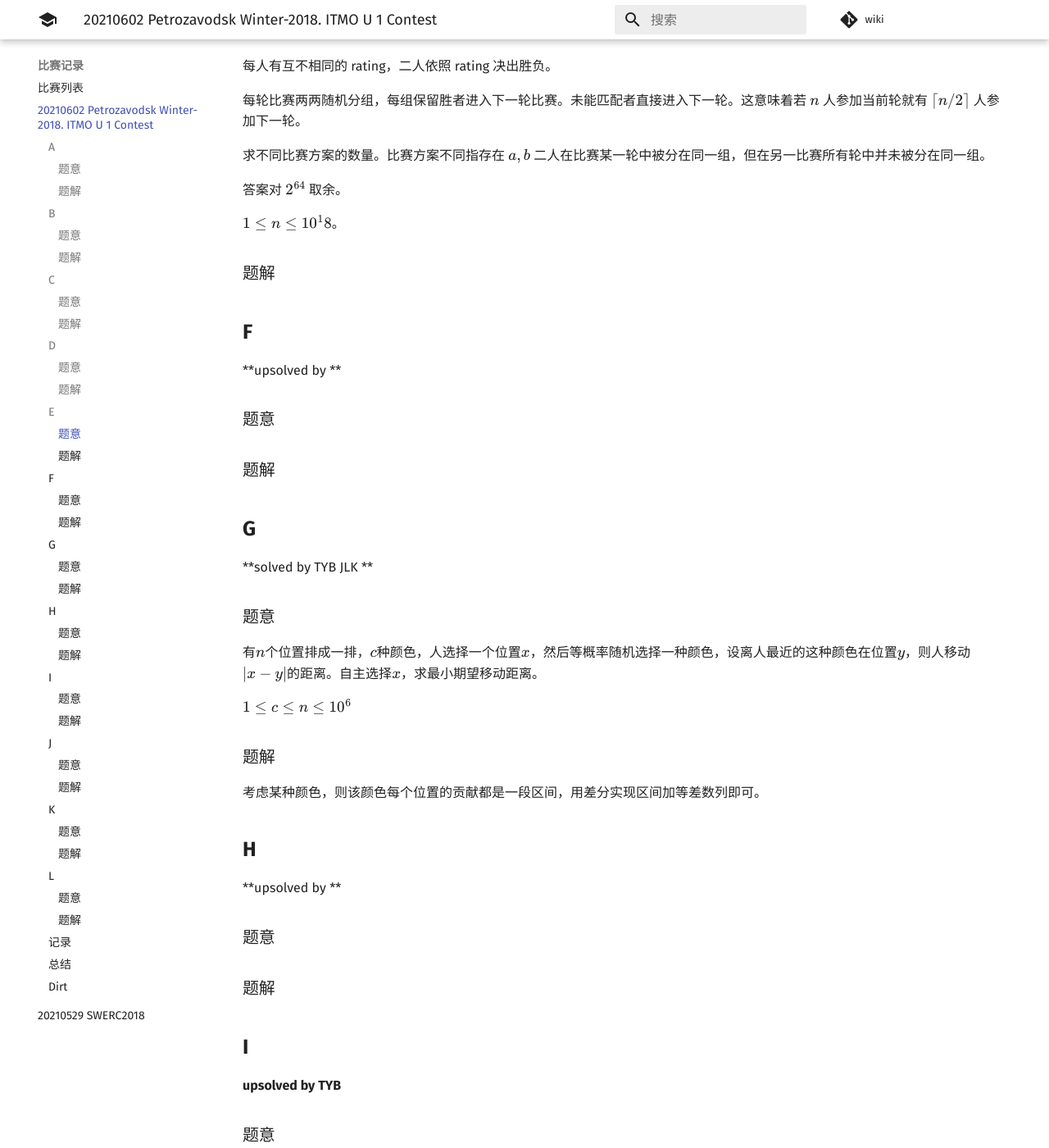
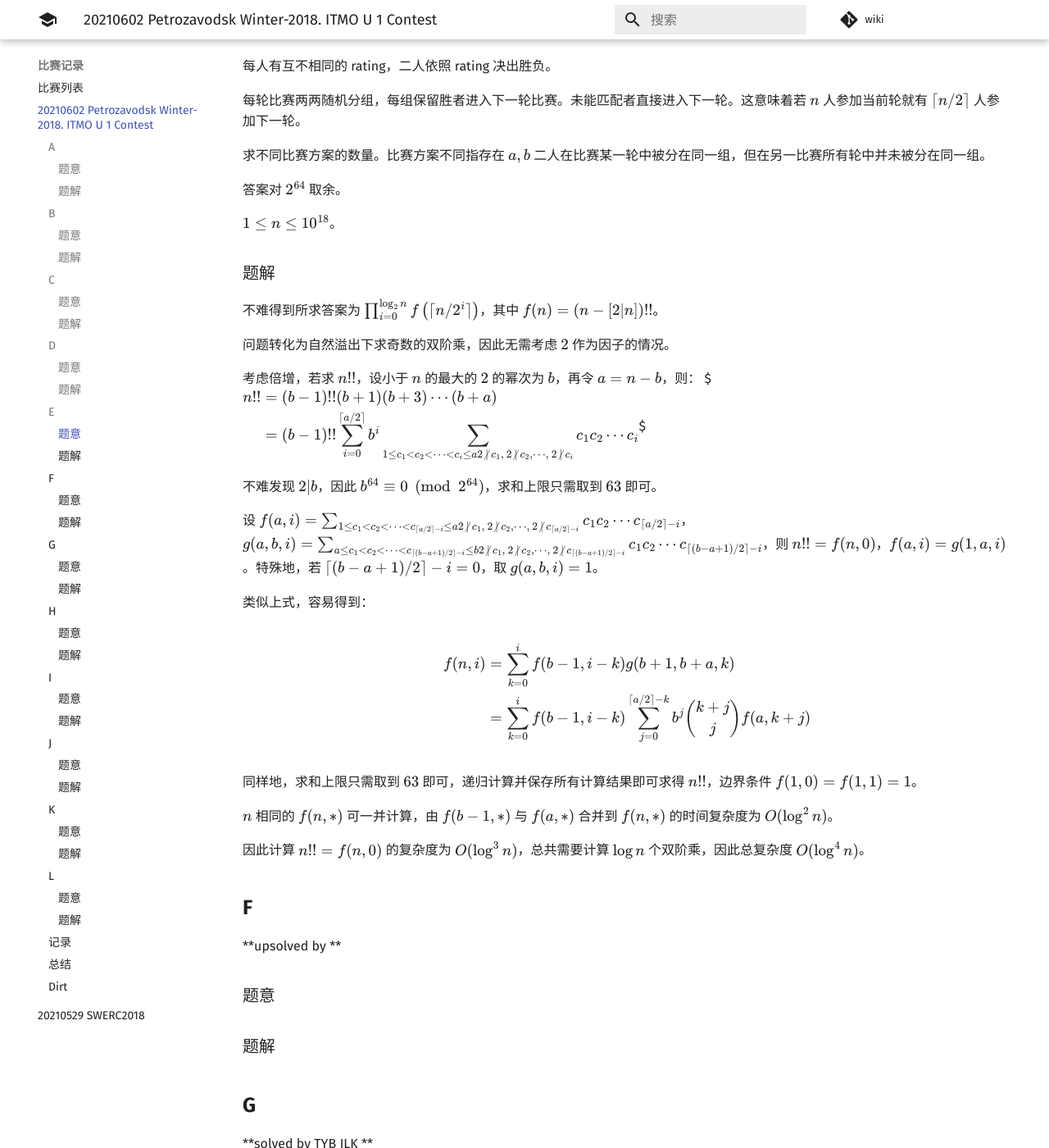
Before and after one commit to PoorMath/PoorMath.github.io, an MkDocs documentation site: the page built from docs/contest/20210602 Petrozavodsk Winter-2018. ITMO U 1 Contest.md, in a window 1280 px wide and 1400 px high, scrolled down 2300 px. Shown: the whole window at 82% size. Built offline with MkDocs 1.6.1 and Material for MkDocs 9.7.7, drawn with Linux system fonts in a browser that asks for light colours; comment, search, counter and statistics services are not loaded.

Commit message:
Update 20210602 Petrozavodsk Winter-2018. ITMO U 1 Contest.md

```diff
--- a/docs/contest/20210602 Petrozavodsk Winter-2018. ITMO U 1 Contest.md
+++ b/docs/contest/20210602 Petrozavodsk Winter-2018. ITMO U 1 Contest.md
@@ -92,11 +92,30 @@ $n$ 人比赛决出 $1$ 名 winner。
 
 答案对 $2^{64}$ 取余。
 
-$1\leq n\leq 10^18$。
+$1\leq n\leq 10^{18}$。
 
 ### 题解
 
+不难得到所求答案为 $\prod_{i=0}^{\log_2 n} f\left(\lceil{n/2^i}\rceil\right)$，其中 $f(n)=(n-[2|n])!!$。
 
+问题转化为自然溢出下求奇数的双阶乘，因此无需考虑 $2$ 作为因子的情况。
+
+考虑倍增，若求 $n!!$，设小于 $n$ 的最大的 $2$ 的幂次为 $b$，再令 $a=n-b$，则：
+$$\begin{aligned}n!!&=(b-1)!!(b+1)(b+3)\cdots(b+a)\\&=(b-1)!!\sum_{i=0}^{\lceil a/2\rceil}b^i\sum_{1\leq c_1<c_2<\cdots<c_i\leq a\\2 \not\,|\, c_1,\,2 \not\,|\, c_2,\cdots,\,2 \not\,|\, c_i}c_1c_2\cdots c_i\end{aligned}$$
+
+不难发现 $2|b$，因此 $b^{64}\equiv 0\pmod {2^{64}}$，求和上限只需取到 $63$ 即可。
+
+设 $f(a,i)=\sum_{1\leq c_1<c_2<\cdots<c_{\lceil a/2\rceil -i}\leq a\\2 \not\,|\, c_1,\,2 \not\,|\, c_2,\cdots,\,2 \not\,|\, c_{\lceil a/2\rceil -i}}c_1c_2\cdots c_{\lceil a/2\rceil -i}$，$g(a,b,i)=\sum_{a\leq c_1<c_2<\cdots<c_{\lceil (b-a+1)/2\rceil -i}\leq b\\2 \not\,|\, c_1,\,2 \not\,|\, c_2,\cdots,\,2 \not\,|\, c_{\lceil (b-a+1)/2\rceil -i}}c_1c_2\cdots c_{\lceil (b-a+1)/2\rceil -i}$，则 $n!!=f(n,0)$，$f(a,i)=g(1,a,i)$。特殊地，若 ${\lceil (b-a+1)/2\rceil -i}=0$，取 $g(a,b,i)=1$。
+
+类似上式，容易得到：
+
+$$\begin{aligned}f(n,i)&=\sum_{k=0}^if(b-1,i-k)g(b+1,b+a,k)\\&=\sum_{k=0}^if(b-1,i-k)\sum_{j=0}^{\lceil a/2\rceil-k}b^j\binom {k+j}jf(a,k+j)\end{aligned}$$
+
+同样地，求和上限只需取到 $63$ 即可，递归计算并保存所有计算结果即可求得 $n!!$，边界条件 $f(1,0)=f(1,1)=1$。
+
+$n$ 相同的 $f(n,*)$ 可一并计算，由 $f(b-1,*)$ 与 $f(a,*)$ 合并到 $f(n,*)$ 的时间复杂度为 $O(\log^2 n)$。
+
+因此计算 $n!!=f(n,0)$ 的复杂度为 $O(\log^3 n)$，总共需要计算 $\log n$ 个双阶乘，因此总复杂度 $O(\log^4 n)$。
 
 ## **F**
 
```
